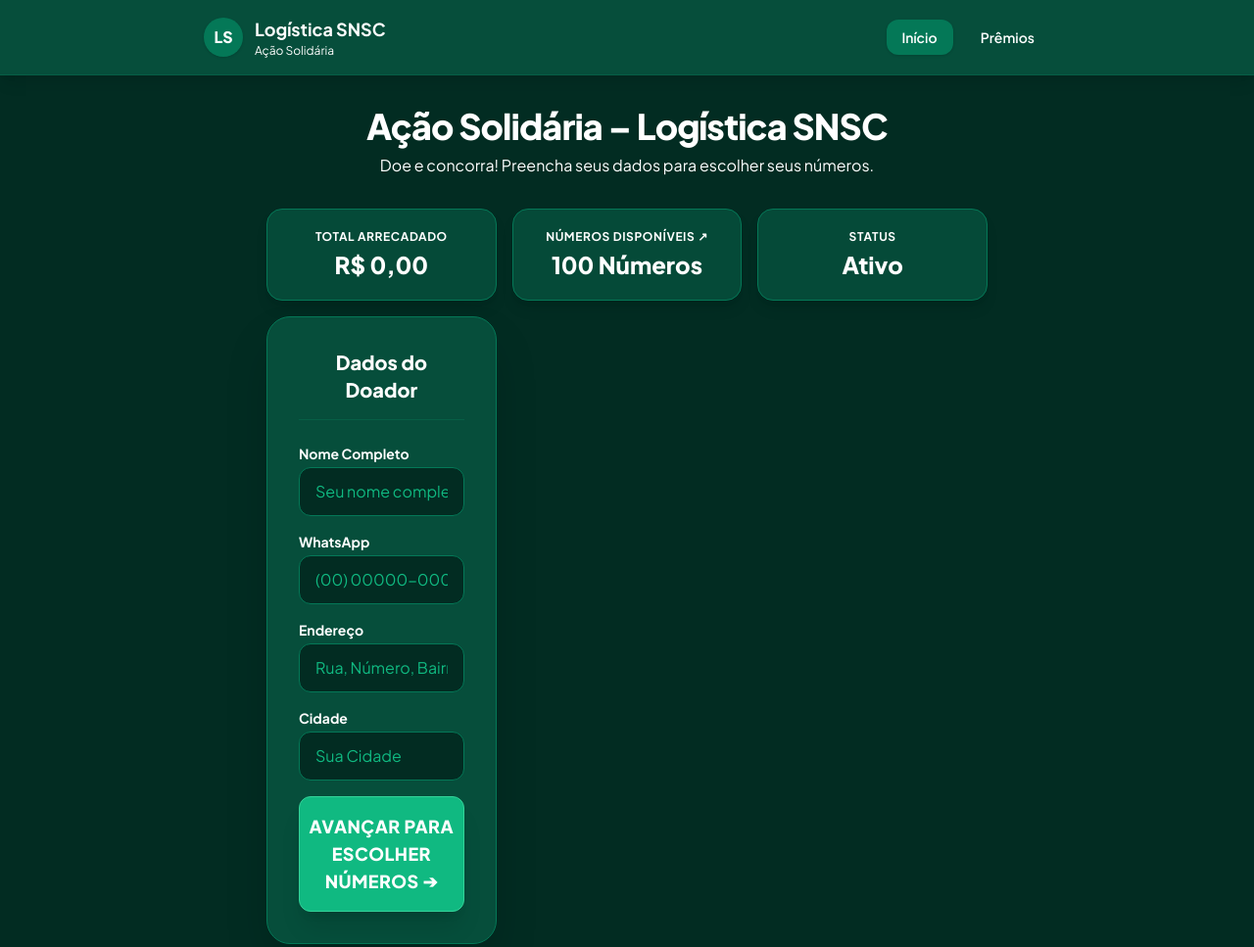
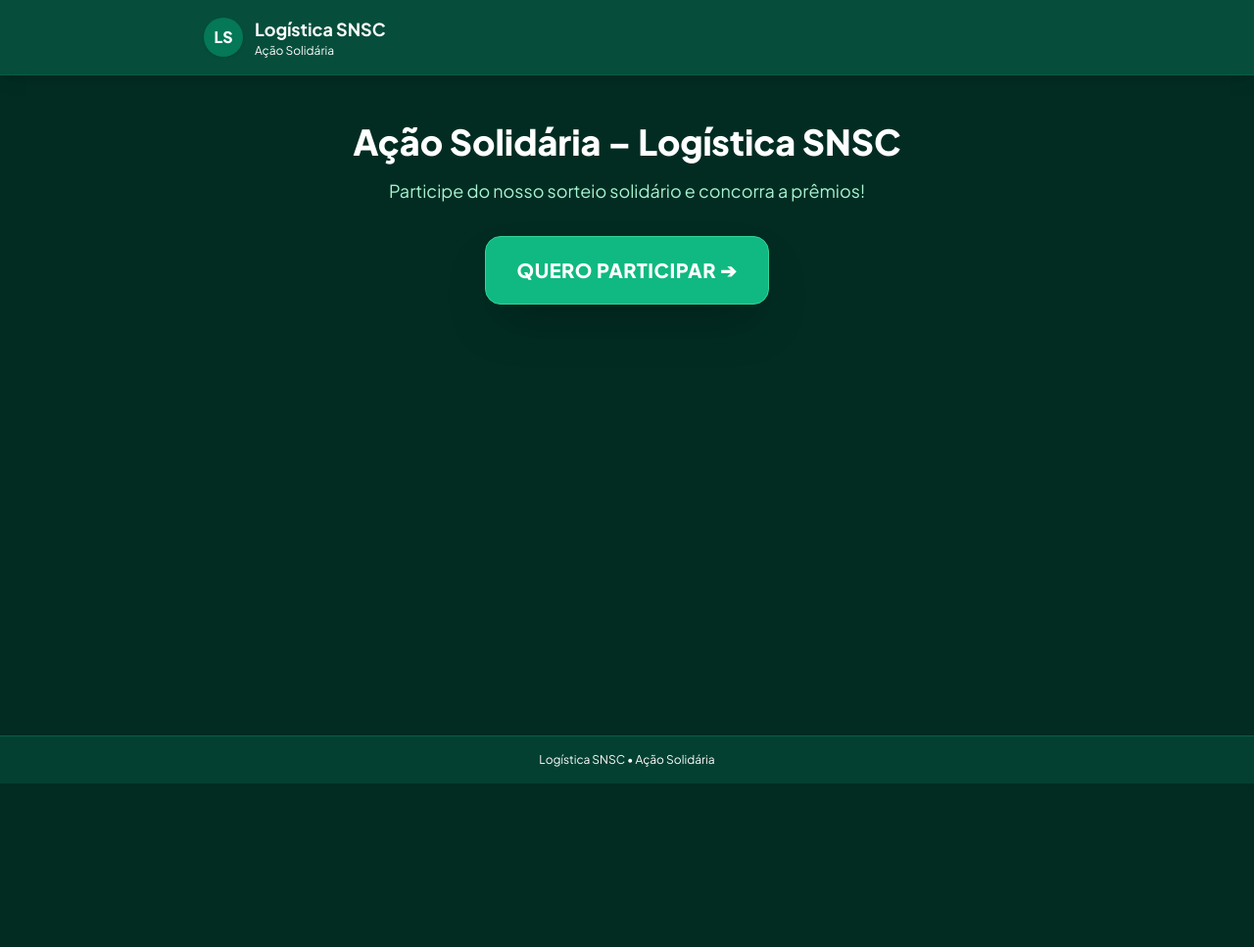
Before and after one commit to Jhonjhon15/sorteio-logistica-snsc, a plain HTML site: page index.html in a window 1280 px wide. Shown: the top 967 px of the page at 98% size. After the commit the page ends 800 px from the top, so only its background shows below. Drawn offline with nearby package versions, Linux system fonts and the light colour scheme.

Commit message:
Cria pagina de cadastro e limpa fluxo inicial

```diff
--- a/index.html
+++ b/index.html
@@ -5,16 +5,14 @@
   <meta name="viewport" content="width=device-width, initial-scale=1.0" />
   <title>Ação Solidária – Logística SNSC</title>
   <script src="https://cdn.tailwindcss.com"></script>
-  <script src="https://cdn.jsdelivr.net/npm/@supabase/supabase-js@2"></script>
   <link href="https://fonts.googleapis.com/css2?family=Plus+Jakarta+Sans:wght@400;600;700;800&display=swap" rel="stylesheet">
   <style> body { font-family: 'Plus Jakarta Sans', sans-serif; } </style>
 </head>
 <body class="bg-emerald-950 text-white min-h-screen flex flex-col justify-between">
 
   <div>
-
     <header class="bg-emerald-900 border-b border-emerald-800 shadow-lg">
-      <div class="max-w-4xl mx-auto px-4 py-4 flex flex-col sm:flex-row items-center justify-between gap-4">
+      <div class="max-w-4xl mx-auto px-4 py-4 flex items-center justify-between">
         <div class="flex items-center gap-3">
           <div class="w-10 h-10 bg-emerald-700 rounded-full flex items-center justify-center font-black text-white shadow">
             LS
@@ -24,72 +22,22 @@
             <p class="text-xs text-white">Ação Solidária</p>
           </div>
         </div>
-        <nav class="flex gap-3 text-sm font-semibold">
-          <a href="index.html" class="bg-emerald-700 text-white px-4 py-2 rounded-xl hover:bg-emerald-600 transition shadow">Início</a>
-          <a href="meus-numeros.html" class="text-white hover:text-emerald-200 px-4 py-2 transition">Prêmios</a>
-        </nav>
       </div>
     </header>
 
-    <main class="max-w-3xl mx-auto px-4 py-8">
-      <section class="text-center mb-8">
-        <h2 class="text-3xl sm:text-4xl font-extrabold text-white tracking-tight mb-2">Ação Solidária – Logística SNSC</h2>
-        <p class="text-white text-base font-medium">Doe e concorra! Preencha seus dados para escolher seus números.</p>
-      </section>
+    <main class="max-w-3xl mx-auto px-4 py-12 text-center">
+      <h2 class="text-4xl font-extrabold text-white mb-4">Ação Solidária – Logística SNSC</h2>
+      <p class="text-lg text-emerald-200 mb-8">Participe do nosso sorteio solidário e concorra a prêmios!</p>
 
-      <section class="grid grid-cols-1 sm:grid-cols-3 gap-4 mb-8">
-        <div class="bg-emerald-900/90 p-5 rounded-2xl border border-emerald-700 text-center shadow-lg">
-          <p class="text-xs font-bold text-white uppercase tracking-wider">TOTAL ARRECADADO</p>
-          <p id="total-arrecadado" class="text-2xl font-black text-white mt-1">R$ 0,00</p>
-        </div>
-
-        <a href="numeros.html" class="bg-emerald-900/90 p-5 rounded-2xl border border-emerald-700 text-center shadow-lg hover:border-emerald-400 transition cursor-pointer group">
-          <p class="text-xs font-bold text-white uppercase tracking-wider group-hover:text-emerald-300">NÚMEROS DISPONÍVEIS ↗</p>
-          <p id="total-numeros" class="text-2xl font-black text-white mt-1">100 Números</p>
-        </a>
-
-        <div class="bg-emerald-900/90 p-5 rounded-2xl border border-emerald-700 text-center shadow-lg">
-          <p class="text-xs font-bold text-white uppercase tracking-wider">STATUS</p>
-          <p id="status-sorteio" class="text-2xl font-black text-white mt-1">Ativo</p>
-        </div>
-
-      <section class="bg-emerald-900 border border-emerald-700 rounded-3xl p-6 sm:p-8 shadow-2xl max-w-lg mx-auto">
-        <h3 class="text-xl font-extrabold text-white mb-6 text-center border-b border-emerald-800 pb-4">Dados do Doador</h3>
-
-        <form id="form-cadastro-inicial" class="space-y-4">
-          <div>
-            <label class="block text-sm font-bold text-white mb-1">Nome Completo</label>
-            <input type="text" id="nome" required class="w-full bg-emerald-950 border border-emerald-700 text-white rounded-xl px-4 py-3 focus:ring-2 focus:ring-emerald-400 focus:outline-none placeholder-emerald-500" placeholder="Seu nome completo">
-          </div>
-
-          <div>
-            <label class="block text-sm font-bold text-white mb-1">WhatsApp</label>
-            <input type="tel" id="whatsapp" required class="w-full bg-emerald-950 border border-emerald-700 text-white rounded-xl px-4 py-3 focus:ring-2 focus:ring-emerald-400 focus:outline-none placeholder-emerald-500" placeholder="(00) 00000-0000">
-          </div>
-
-          <div>
-            <label class="block text-sm font-bold text-white mb-1">Endereço</label>
-            <input type="text" id="endereco" required class="w-full bg-emerald-950 border border-emerald-700 text-white rounded-xl px-4 py-3 focus:ring-2 focus:ring-emerald-400 focus:outline-none placeholder-emerald-500" placeholder="Rua, Número, Bairro">
-          </div>
-
-          <div>
-            <label class="block text-sm font-bold text-white mb-1">Cidade</label>
-            <input type="text" id="cidade" required class="w-full bg-emerald-950 border border-emerald-700 text-white rounded-xl px-4 py-3 focus:ring-2 focus:ring-emerald-400 focus:outline-none placeholder-emerald-500" placeholder="Sua Cidade">
-          </div>
-
-          <button type="submit" class="w-full bg-emerald-500 hover:bg-emerald-400 text-white font-black py-4 rounded-xl shadow-xl transition text-lg tracking-wide uppercase border border-emerald-400 mt-4">
-            Avançar para Escolher Números ➔
-          </button>
-        </form>
-      </section>
+      <a href="cadastro.html" class="inline-block bg-emerald-500 hover:bg-emerald-400 text-white font-black text-xl px-8 py-5 rounded-2xl shadow-2xl transition border border-emerald-400 uppercase tracking-wide">
+        Quero Participar ➔
+      </a>
     </main>
   </div>
 
-  <footer class="bg-emerald-900/60 border-t border-emerald-800 py-4 mt-8 text-center text-xs text-white">
+  <footer class="bg-emerald-900/60 border-t border-emerald-800 py-4 text-center text-xs text-white">
     <p>Logística SNSC • Ação Solidária</p>
   </footer>
 
-  <script src="js/supabase-config.js"></script>
-  <script src="js/app.js"></script>
 </body>
 </html>
```
Also changed, not shown: js/cadastro.html (added, +80 -0 lines).
